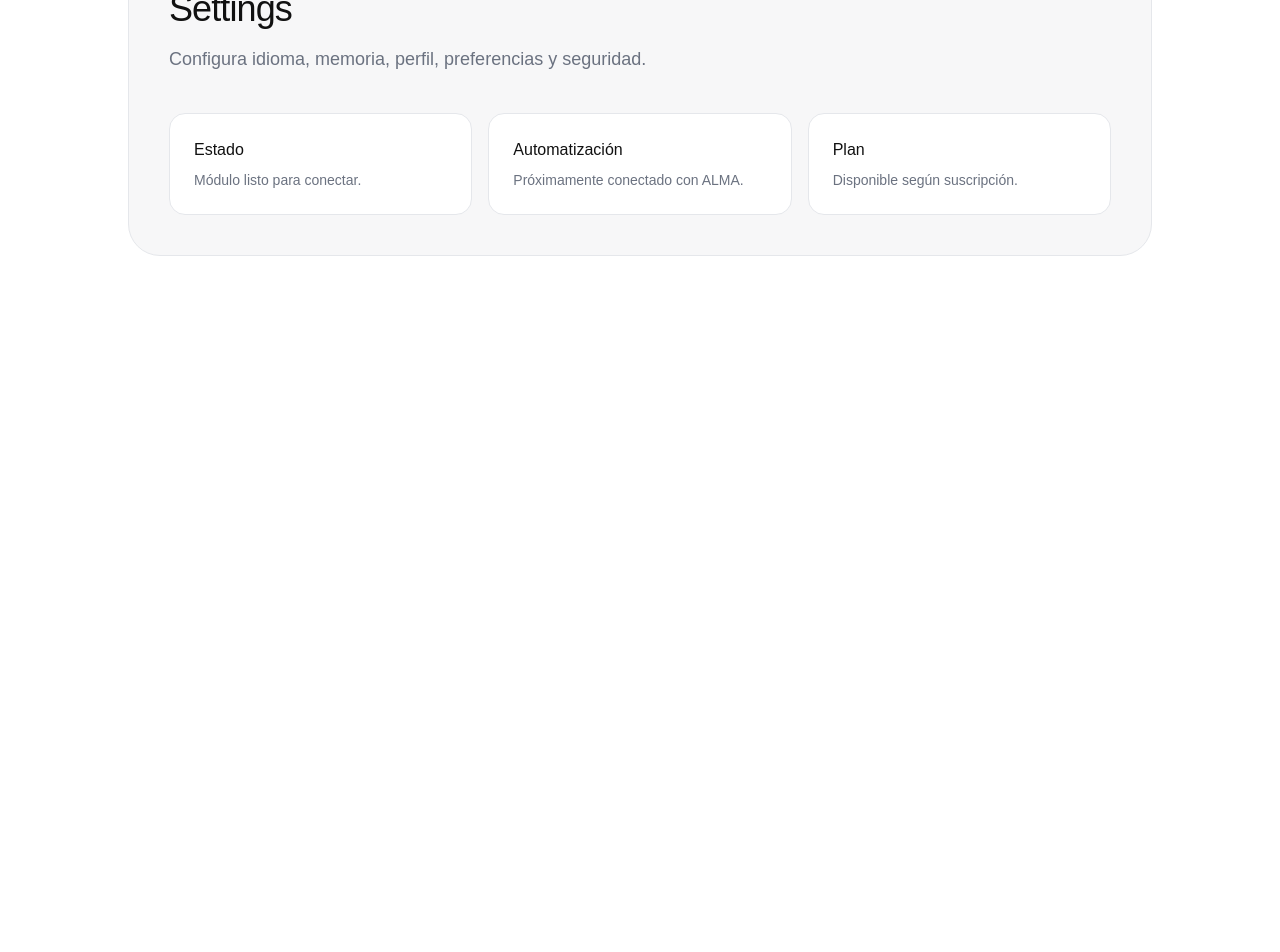
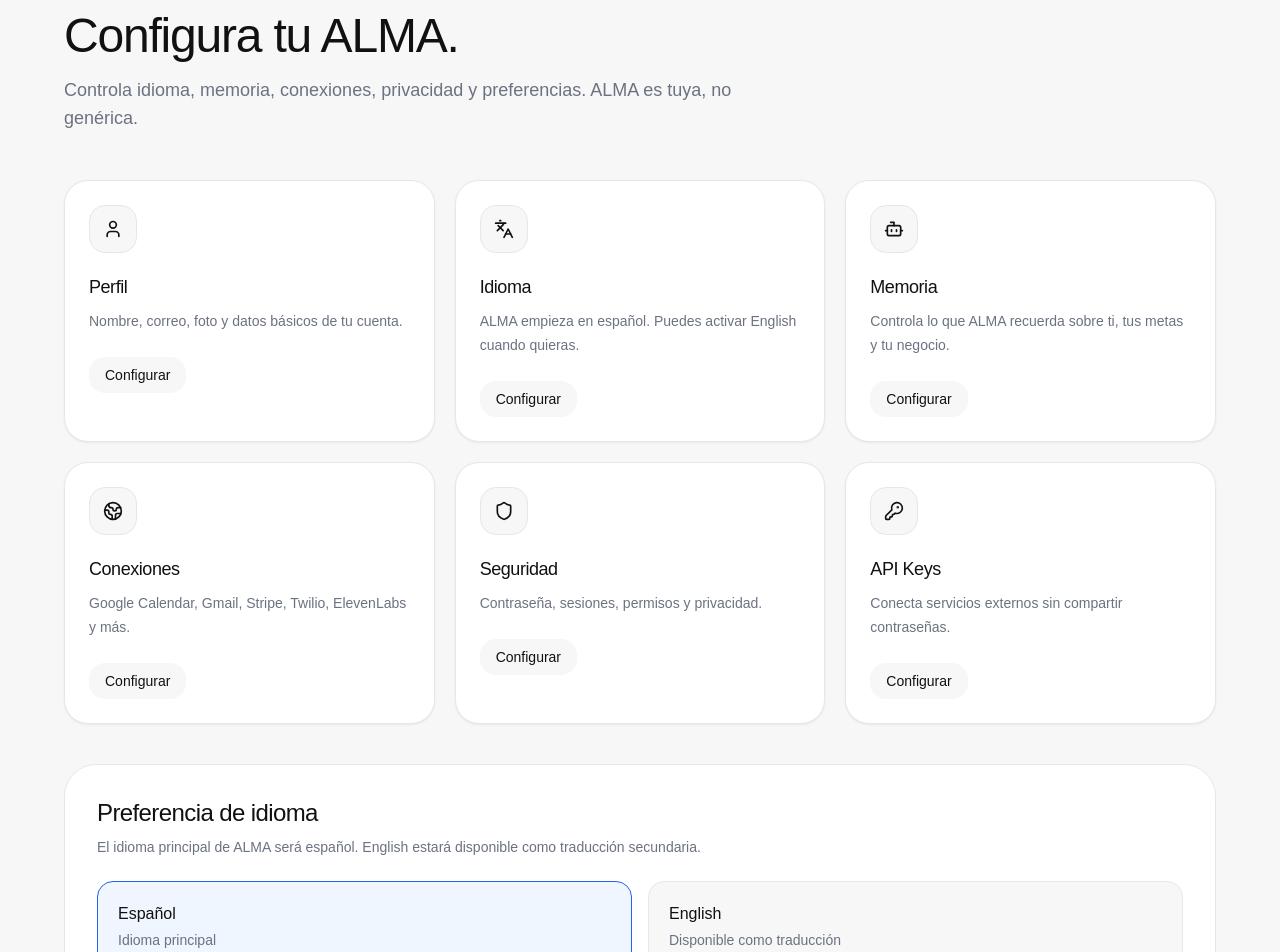
Before and after one commit to seaintCO/usaalma, a Next.js app: page /settings in a window 1280 px wide. Shown: the part 180-1132 px from the top of the page. Before the commit the page ends 800 px from the top, so only its background shows below. Built offline with nearby package versions, Linux system fonts and the light colour scheme.

Commit message:
Build ALMA settings page

```diff
--- a/app/settings/page.tsx
+++ b/app/settings/page.tsx
@@ -1,5 +1,101 @@
-import ModulePage from "../module-template";
+import { Bot, Globe2, KeyRound, Languages, Settings, Shield, User } from "lucide-react";
+
+const settings = [
+  {
+    title: "Perfil",
+    desc: "Nombre, correo, foto y datos básicos de tu cuenta.",
+    icon: User,
+  },
+  {
+    title: "Idioma",
+    desc: "ALMA empieza en español. Puedes activar English cuando quieras.",
+    icon: Languages,
+  },
+  {
+    title: "Memoria",
+    desc: "Controla lo que ALMA recuerda sobre ti, tus metas y tu negocio.",
+    icon: Bot,
+  },
+  {
+    title: "Conexiones",
+    desc: "Google Calendar, Gmail, Stripe, Twilio, ElevenLabs y más.",
+    icon: Globe2,
+  },
+  {
+    title: "Seguridad",
+    desc: "Contraseña, sesiones, permisos y privacidad.",
+    icon: Shield,
+  },
+  {
+    title: "API Keys",
+    desc: "Conecta servicios externos sin compartir contraseñas.",
+    icon: KeyRound,
+  },
+];
 
 export default function SettingsPage() {
-  return <ModulePage title="Settings" description="Configura idioma, memoria, perfil, preferencias y seguridad." />;
+  return (
+    <main className="min-h-screen bg-[#F7F7F8] px-6 py-10 text-[#111111]">
+      <div className="mx-auto max-w-6xl">
+        <a href="/dashboard" className="text-sm text-[#6B7280] hover:text-black">
+          ← Volver a ALMA
+        </a>
+
+        <div className="mt-10">
+          <div className="mb-4 flex h-12 w-12 items-center justify-center rounded-2xl border border-[#E5E7EB] bg-white">
+            <Settings className="h-5 w-5" />
+          </div>
+
+          <p className="mb-2 text-xs font-medium uppercase tracking-[0.2em] text-[#6B7280]">
+            Settings
+          </p>
+
+          <h1 className="text-4xl font-medium tracking-tight md:text-5xl">
+            Configura tu ALMA.
+          </h1>
+
+          <p className="mt-4 max-w-2xl text-lg text-[#6B7280]">
+            Controla idioma, memoria, conexiones, privacidad y preferencias.
+            ALMA es tuya, no genérica.
+          </p>
+        </div>
+
+        <div className="mt-12 grid gap-5 md:grid-cols-2 lg:grid-cols-3">
+          {settings.map((item) => (
+            <div key={item.title} className="rounded-[1.5rem] border border-[#E5E7EB] bg-white p-6 shadow-sm shadow-black/5">
+              <div className="mb-5 flex h-12 w-12 items-center justify-center rounded-2xl border border-[#E5E7EB] bg-[#F7F7F8]">
+                <item.icon className="h-5 w-5" />
+              </div>
+
+              <h2 className="text-lg font-medium tracking-tight">{item.title}</h2>
+              <p className="mt-2 text-sm leading-6 text-[#6B7280]">{item.desc}</p>
+
+              <button className="mt-6 rounded-2xl bg-[#F7F7F8] px-4 py-2 text-sm font-medium hover:bg-gray-200">
+                Configurar
+              </button>
+            </div>
+          ))}
+        </div>
+
+        <div className="mt-10 rounded-[2rem] border border-[#E5E7EB] bg-white p-8">
+          <h2 className="text-2xl font-medium tracking-tight">Preferencia de idioma</h2>
+          <p className="mt-2 text-sm text-[#6B7280]">
+            El idioma principal de ALMA será español. English estará disponible como traducción secundaria.
+          </p>
+
+          <div className="mt-6 grid gap-4 md:grid-cols-2">
+            <button className="rounded-2xl border border-[#2563EB] bg-blue-50 p-5 text-left">
+              <div className="font-medium">Español</div>
+              <div className="mt-1 text-sm text-[#6B7280]">Idioma principal</div>
+            </button>
+
+            <button className="rounded-2xl border border-[#E5E7EB] bg-[#F7F7F8] p-5 text-left">
+              <div className="font-medium">English</div>
+              <div className="mt-1 text-sm text-[#6B7280]">Disponible como traducción</div>
+            </button>
+          </div>
+        </div>
+      </div>
+    </main>
+  );
 }
```
